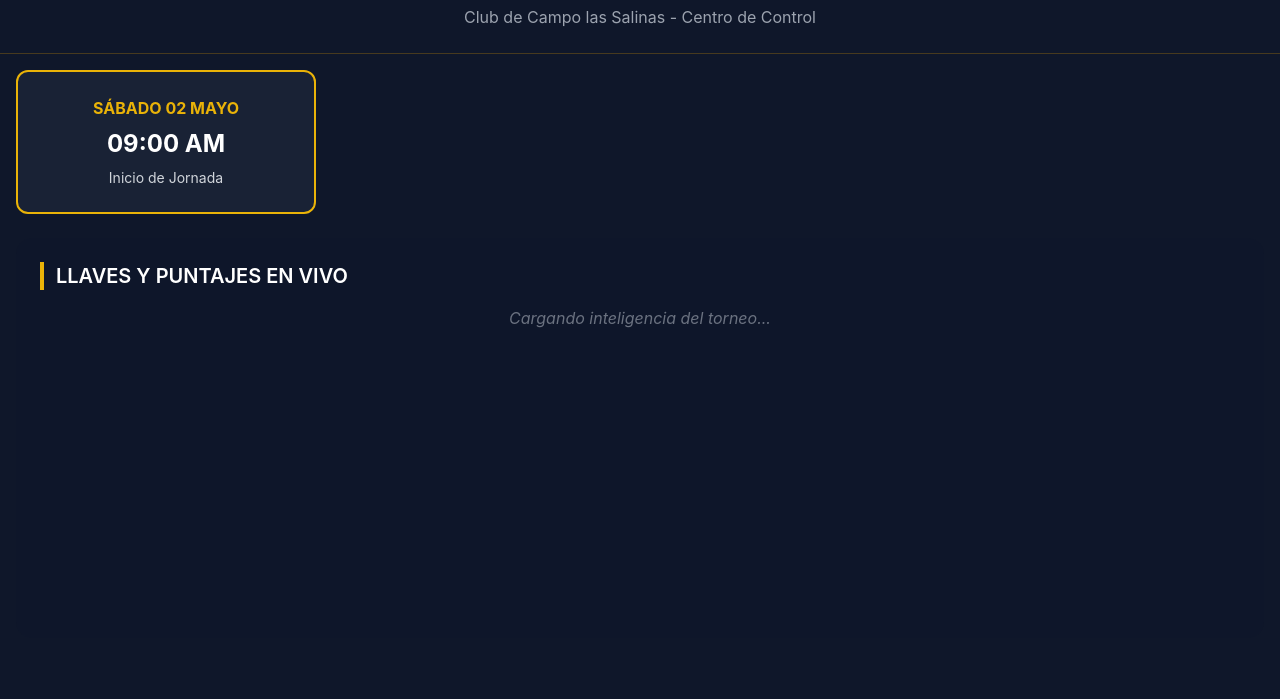
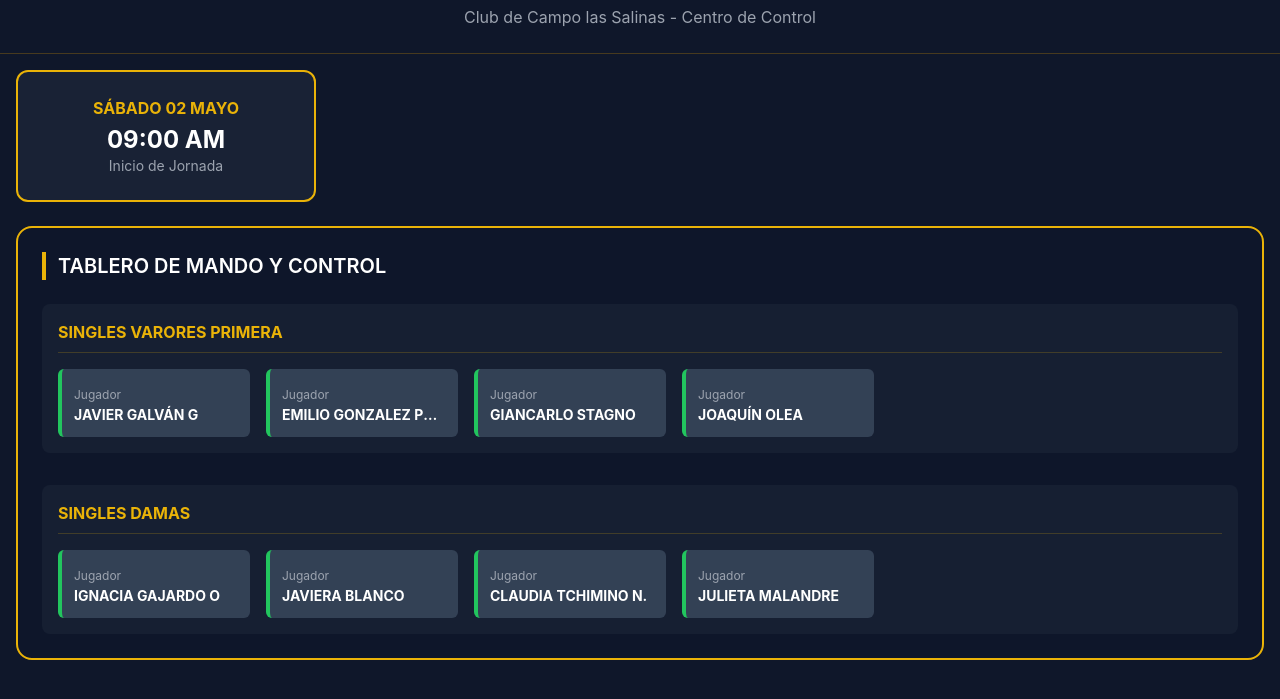
Before and after one commit to Antonio-Henriquez/CNCS-Torneos-Oficiales, a plain HTML site: page index.html in a window 1280 px wide. Shown: the part 63-762 px from the top of the page. Drawn offline with nearby package versions, Linux system fonts and the light colour scheme.

Commit message:
Update header and main section content in index.html

```diff
--- a/index.html
+++ b/index.html
@@ -13,45 +13,54 @@
     </style>
 </head>
 <body>
-    <!-- TABLERO DE MANDO Y CONTROL -->
     <header class="p-6 text-center border-b border-yellow-600/30">
-        <h1 class="text-3xl font-bold text-yellow-500 uppercase tracking-widest">Glorias Navales 2026</h1>
+        <h1 class="text-3xl font-bold text-yellow-500 uppercase tracking-widest">GLORIAS NAVALES 2026</h1>
         <p class="text-gray-400 mt-2">Club de Campo las Salinas - Centro de Control</p>
     </header>
 
     <main class="container mx-auto p-4 space-y-6">
-        <!-- SECCIÓN DE DATOS REALES RESCATADOS -->
-        <div class="grid grid-cols-1 md:grid-cols-2 lg:grid-cols-4 gap-4">
+        <div class="grid grid-cols-1 md:grid-cols-2 lg:grid-cols-4 gap-4" id="stats-container">
             <div class="card-bg p-6 rounded-xl gold-border text-center">
-                <h3 class="text-yellow-500 font-bold mb-2">SÁBADO 02 MAYO</h3>
+                <h3 class="text-yellow-500 font-bold mb-1">SÁBADO 02 MAYO</h3>
                 <p class="text-2xl font-bold">09:00 AM</p>
-                <p class="text-sm text-gray-300 mt-2">Inicio de Jornada</p>
+                <p class="text-sm text-gray-400">Inicio de Jornada</p>
             </div>
-            <!-- Los datos de cncs_partidos y cncs_categorias se cargan dinámicamente aquí -->
+            <!-- Aquí aparecerán los datos cargados -->
         </div>
 
-        <div id="bracket-container" class="bg-slate-900/50 p-6 rounded-2xl min-h-[400px]">
-            <h2 class="text-xl font-semibold mb-4 border-l-4 border-yellow-500 pl-3">LLAVES Y PUNTAJES EN VIVO</h2>
-            <div class="flex justify-center items-center h-full text-gray-500 italic">
-                Cargando inteligencia del torneo...
+        <div class="bg-slate-900/50 p-6 rounded-2xl gold-border min-h-[400px]">
+            <h2 class="text-xl font-semibold mb-6 border-l-4 border-yellow-500 pl-3">TABLERO DE MANDO Y CONTROL</h2>
+            <div id="bracket-display" class="grid grid-cols-1 gap-8">
+                <!-- Las llaves se generarán automáticamente aquí -->
             </div>
         </div>
     </main>
 
     <script>
-        // CARGAMENTO DE DATOS RECUPERADOS (localStorage bridge)
+        // DATOS MAESTROS RECUPERADOS
         const categorias = {
-            "SINGLES VARORES PRIMERA": { type: "double elimination", players: ["JAVIER GALVÁN G", "EMILIO GONZALEZ POLZ", "GIANCARLO STAGNO", "JOAQUÍN OLEA"] },
-            "SINGLES DAMAS": { type: "double elimination", players: ["IGNACIA GAJARDO O", "JAVIERA BLANCO", "CLAUDIA TCHIMINO N.", "JULIETA MALANDRE"] }
+            "SINGLES VARORES PRIMERA": ["JAVIER GALVÁN G", "EMILIO GONZALEZ POLZ", "GIANCARLO STAGNO", "JOAQUÍN OLEA"],
+            "SINGLES DAMAS": ["IGNACIA GAJARDO O", "JAVIERA BLANCO", "CLAUDIA TCHIMINO N.", "JULIETA MALANDRE"]
         };
 
-        const partidos = {
-            "2026-4-2_1_09:00": { cat: "SINGLES VARORES PRIMERA", j1: "JAVIER GALVÁN G", j2: "EMILIO GONZALEZ POLZ", ronda: "Ronda 1" },
-            "2026-4-2_2_09:00": { cat: "SINGLES VARORES PRIMERA", j1: "GIANCARLO STAGNO", j2: "JOAQUÍN OLEA", ronda: "Ronda 1" }
-        };
+        const bracketDisplay = document.getElementById('bracket-display');
+        bracketDisplay.innerHTML = ""; // Limpiar el cargando...
 
-        console.log("⚓ Sistema CNCS-Torneos-Oficiales Iniciado");
-        // Aquí se inyecta la lógica de sincronización automática que discutimos
+        Object.keys(categorias).forEach(cat => {
+            let html = `<div class="p-4 bg-slate-800/50 rounded-lg">
+                <h3 class="text-yellow-500 font-bold mb-4 uppercase border-b border-yellow-500/20 pb-2">${cat}</h3>
+                <div class="flex flex-wrap gap-4">`;
+
+            categorias[cat].forEach(player => {
+                html += `<div class="bg-slate-700 p-3 rounded-md border-l-4 border-green-500 w-full md:w-48">
+                    <span class="text-xs text-gray-400">Jugador</span>
+                    <p class="font-bold text-sm truncate">${player}</p>
+                </div>`;
+            });
+
+            html += `</div></div>`;
+            bracketDisplay.innerHTML += html;
+        });
     </script>
 </body>
 </html>
```
